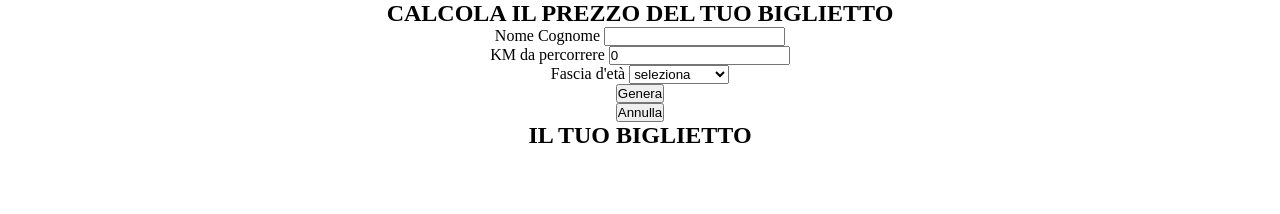
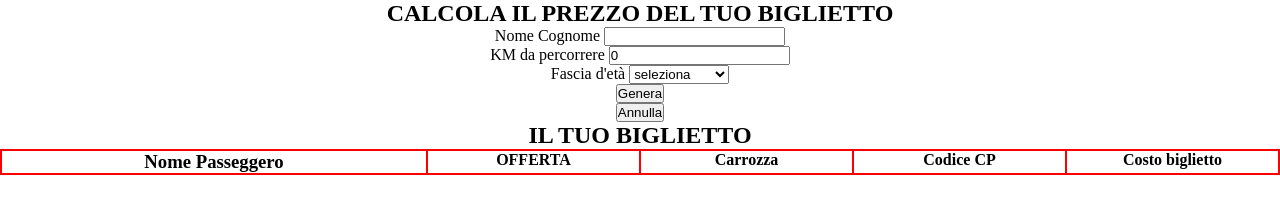
Before and after one commit to Samueletasciotti00/-js-biglietto-treno-form, a plain HTML site: page index.html in a window 1280 px wide. Drawn offline with Linux system fonts and the light colour scheme.

Commit message:
first layout

```diff
--- a/css/style.css
+++ b/css/style.css
@@ -7,3 +7,14 @@
 body{
     text-align: center;
 }
+
+/* GRID */
+.grid-container {
+    display: grid;
+    grid-template-columns: 2fr 1fr 1fr 1fr 1fr;
+    border: 1px solid red;
+}
+
+.grid-item{
+    border: 1px solid red;
+}
--- a/index.html
+++ b/index.html
@@ -42,12 +42,34 @@
 
     <h2>IL TUO BIGLIETTO</h2>
 
-    <div>
-        <div></div>
-        <div></div>
-        <div></div>
-        <div></div>
-        <div></div>
+    <div class="grid-container">
+        <!-- PASSEGGERO -->
+        <div class="grid-item">
+            <h3>Nome Passeggero</h3>
+            <span id="named"></span>
+        </div>
+
+        <!-- OFFER -->
+        <div class="grid-item">
+            <h4>OFFERTA</h4>
+            <span id="offer"></span>
+        </div>
+
+        <!-- CARROZZA -->
+        <div class="grid-item">
+            <h4>Carrozza</h4>
+            <span></span>
+        </div>
+
+        <!-- CODICE -->
+        <div class="grid-item">
+            <h4>Codice CP</h4>
+            <span></span>
+        </div>
+        <div class="grid-item">
+            <h4>Costo biglietto</h4>
+            <span></span>
+        </div>
     </div>
 
     <!-- <script src="js/script.js"></script> -->
```
